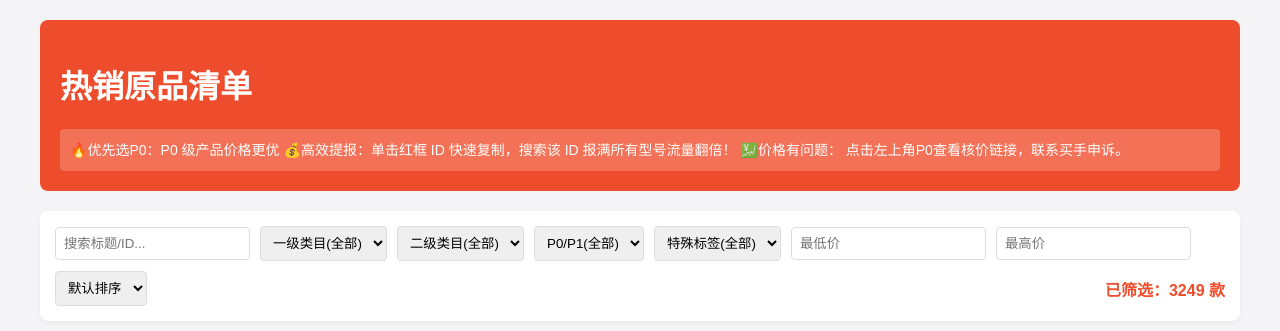
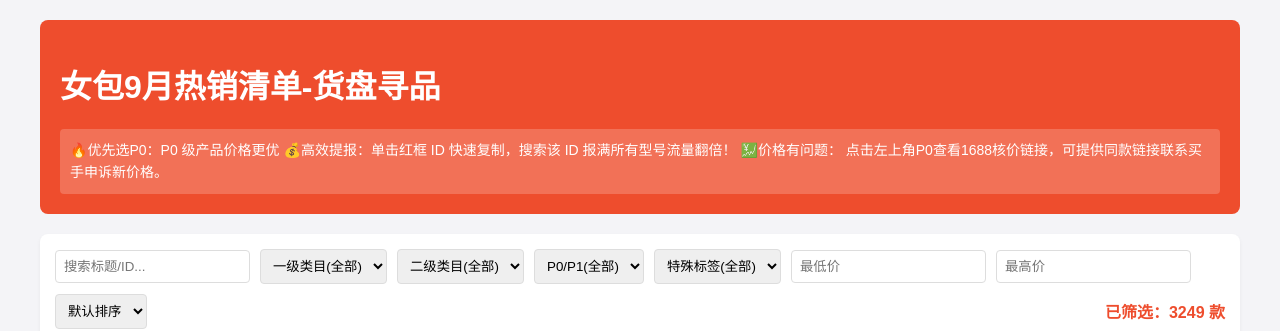
Before and after one commit to kathyzhang-ship-it/-, a plain HTML site: page index.html in a window 1280 px wide. Shown: the top 331 px of the page. Drawn offline with Linux system fonts and the light colour scheme.

Commit message:
Update index.html

```diff
--- a/index.html
+++ b/index.html
@@ -34,11 +34,11 @@
 <body>
 <div class="container">
     <header>
-        <h1>热销原品清单</h1>
+        <h1>女包9月热销清单-货盘寻品</h1>
         <div class="desc-box">
 🔥优先选P0：P0 级产品价格更优
 💰高效提报：单击红框 ID 快速复制，搜索该 ID 报满所有型号流量翻倍！
-💹价格有问题： 点击左上角P0查看核价链接，联系买手申诉。</div>
+💹价格有问题： 点击左上角P0查看1688核价链接，可提供同款链接联系买手申诉新价格。</div>
     </header>
     <div class="filter-section">
         <input type="text" id="searchInput" placeholder="搜索标题/ID..." oninput="debouncedFilter()">
```
